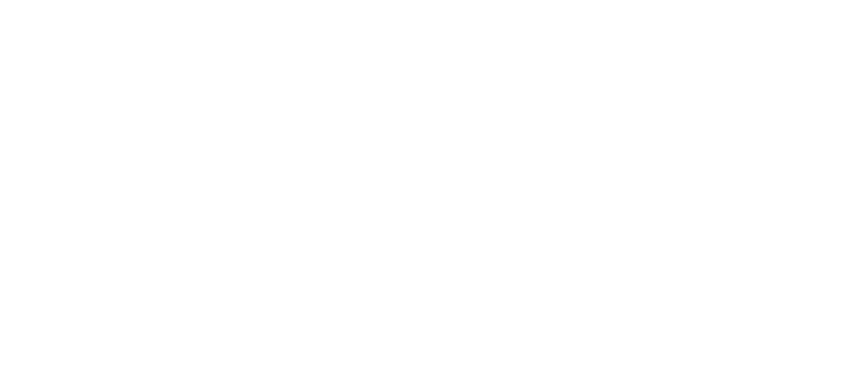
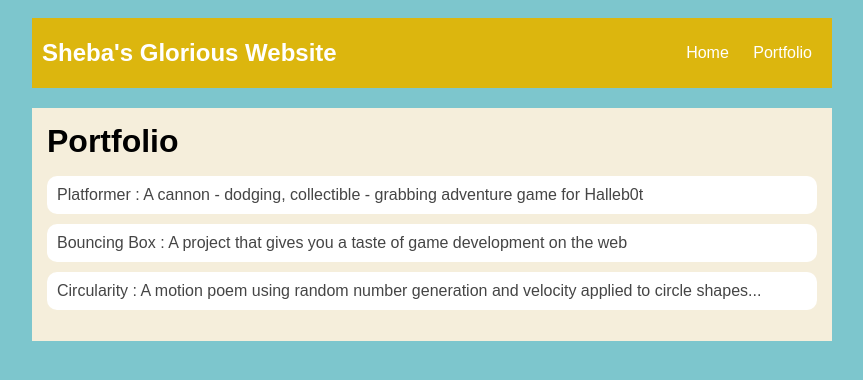
Before and after one commit to NickLewellen34/NickLewellen34.github.io, a plain HTML site: page portfolio.html in a window 1280 px wide. Shown: the whole page, without its empty margins (208-1071 px from the left). Drawn offline with Linux system fonts and the light colour scheme.

Commit message:
add-portfolio.html file

```diff
--- a/portfolio.html
+++ b/portfolio.html
@@ -0,0 +1,34 @@
+<!DOCTYPE HTML>
+<html>
+    <head>
+        <title>Nick's Amazing Website</title>
+        <link rel="stylesheet" href="style.css">
+    </head>
+
+    <body>
+      <div id="all-contents">
+        <nav>
+            <h1>Sheba's Glorious Website</h1>
+            <ul id="nav-ul">
+                <li class="nav-li">
+                    <a class="nav-a" href="index.html">Home</a>
+                </li>
+                <li class="nav-li">
+                    <a class="nav-a" href="portfolio.html">Portfolio</a>
+                </li>
+            </ul>
+        </nav>
+        <main>
+            <div class="content">
+                <h1>Portfolio</h1>
+                <ul id="portfolio">
+                    <li><a href="projects/platformer/">Platformer : A cannon - dodging, collectible - grabbing adventure game for Halleb0t</a></li>
+    <li><a href="projects/bouncing-box/">Bouncing Box : A project that gives you a taste of game development on the web </a></li>
+    <li><a href="projects/circularity/">Circularity : A motion poem using random number generation and velocity applied to circle shapes...</a></li>
+
+                </ul>
+            </div>
+        </main>
+      </div>
+    </body>
+</html>
--- a/style.css
+++ b/style.css
@@ -61,3 +61,28 @@ main {
 h2, h3 {
     margin: 0px;
 }
+ /* portfolio styles */
+ .content h1 {
+    color: black;
+}
+
+#portfolio {
+    list-style-type: none;
+    padding-left: 0;
+}
+
+#portfolio li {
+    background: #fff;
+    padding: 10px;
+    border-radius: 10px;
+    margin-bottom: 10px;
+}
+
+#portfolio li:hover {
+    background: #eee;
+}
+
+#portfolio a {
+    text-decoration: none;
+    color: #454545;
+}
```
